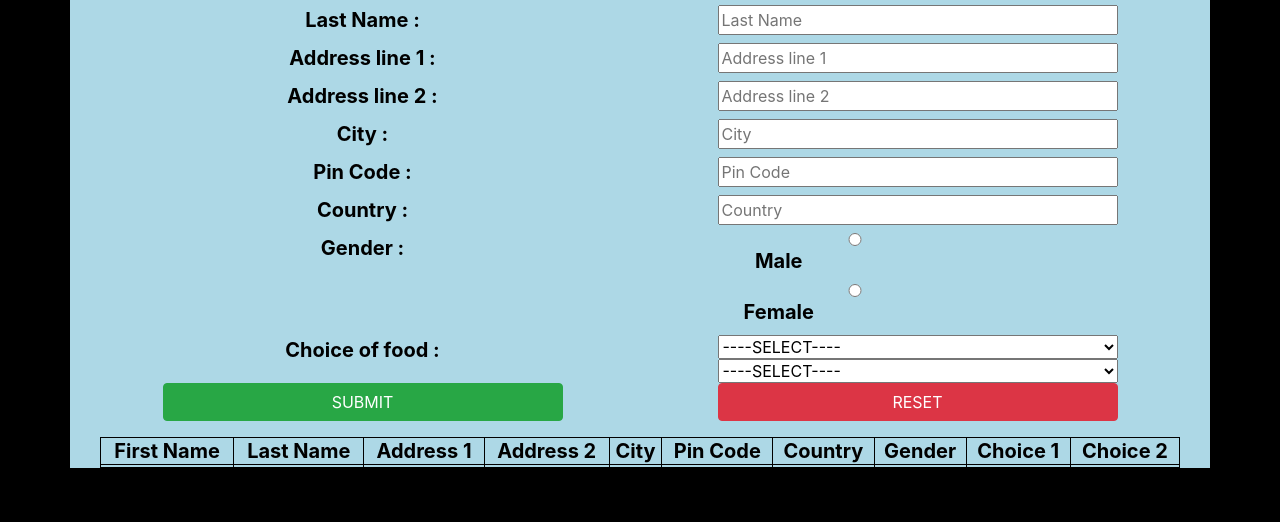
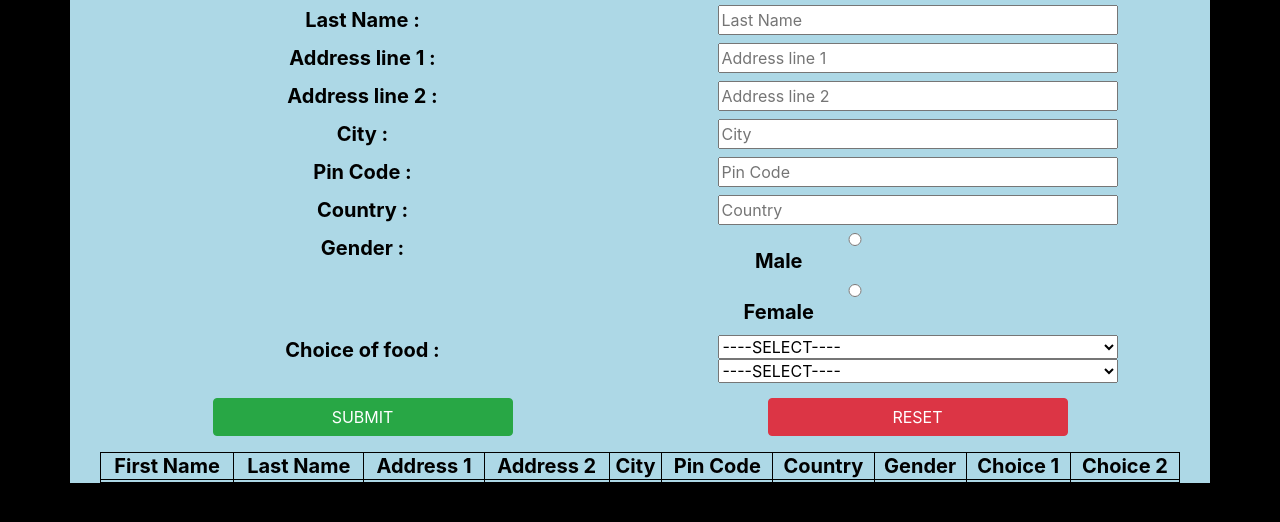
Before and after one commit to Tnahsin79/GUVI-Bootcamp, a plain HTML site: page week 4/Day 2 (11-08-2020)/index.html in a window 1280 px wide. Shown: the part 168-690 px from the top of the page. Drawn offline with nearby package versions, Linux system fonts and the light colour scheme.

Commit message:
Update style.css

```diff
--- a/week 4/Day 2 (11-08-2020)/style.css
+++ b/week 4/Day 2 (11-08-2020)/style.css
@@ -3,7 +3,7 @@
     text-align: center;
     color: black;
 }
-button{
+button,.btn{
     width: 300px;
     margin-top: 15px;
 }
```
